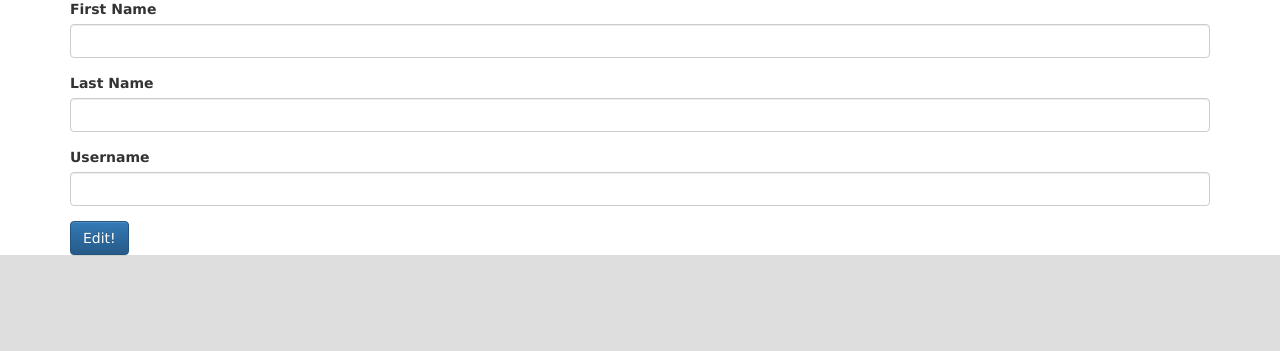
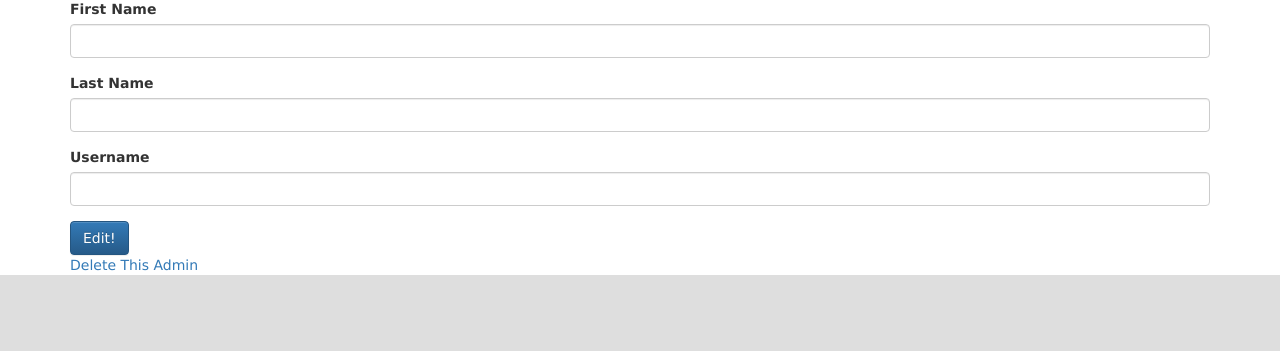
Before and after one commit to blueyedQT/AZ_Test, a CodeIgniter app: page /index.php/admins/edit_admin/1 in a window 1280 px wide. Shown: the part 234-585 px from the top of the page. Run offline with CodeIgniter, Linux system fonts and the light colour scheme; data that the repository does not hold is empty; some libraries are stand-ins or nearby versions.

Commit message:
Basic delete functionalty

```diff
--- a/application/config/routes.php
+++ b/application/config/routes.php
@@ -54,6 +54,7 @@ $route['add_admin'] = "admins/add_admin";
 $route['register_admin'] = "admins/register_admin";
 $route['edit_admin/(:num)'] = "admins/edit_admin/$1";
 $route['update_admin'] = "admins/update_admin";
+$route['delete_admin/(:num)'] = "admins/delete_admin/$1";
 
 // $route['about'] = "/investments/about";
 // $route['invest'] = "/investments/invest";
--- a/application/controllers/admins.php
+++ b/application/controllers/admins.php
@@ -103,8 +103,9 @@ class Admins extends CI_Controller {
 
 	public function edit_admin($id) {
 		$this->load->model('AdminModel');
-		$admin = $this->AdminModel->get_admin($id);
-		$this->load->view('admin/edit_admin', $admin);
+		$display['admin'] = $this->AdminModel->get_admin($id);
+		$display['errors'] = $this->session->flashdata('errors');
+		$this->load->view('admin/edit_admin', $display);
 	}
 
 	public function update_admin() {
@@ -119,9 +120,15 @@ class Admins extends CI_Controller {
 		}
 	}
 
-	public function remove_admin() {
-		$post = $this->input->post();
-		var_dump($post);
+	public function delete_admin($id) {
+		$this->load->model('AdminModel');
+		$result = $this->AdminModel->delete_admin($id);
+		if($result == true) {
+			redirect('admin_dashboard');
+		} else {
+			$this->set->flashdata('errors', 'There was an error, please try again');
+			redirect_back();
+		}
 	}
 
 }
--- a/application/models/adminmodel.php
+++ b/application/models/adminmodel.php
@@ -30,4 +30,9 @@ class AdminModel extends CI_Model {
 		$values = array($data['first_name'], $data['last_name'], $data['admin'], $data['id']);
 		return $this->db->query($query, $values);
 	}
+
+	public function delete_admin($id) {
+		$query = "DELETE FROM admin WHERE id = $id";
+		return $this->db->query($query);
+	}
 }
--- a/application/views/admin/edit_admin.php
+++ b/application/views/admin/edit_admin.php
@@ -2,23 +2,24 @@
  				<h1>Welcome to the Edit Admin Page!</h1>
 				<form role="form" action="/update_admin" method="post">
 <?php if(!empty($errors)) {
-	var_dump($errors);
-} ?>
+				var_dump($errors);
+			} ?>
 					<fieldset class="form-group">
 				    <label for="first_name">First Name</label>
-				    <input type="text" class="form-control" id="first_name" name="first_name" placeholder="<?php echo $first_name ?>" value="<?php echo $first_name ?>" >
+				    <input type="text" class="form-control" id="first_name" name="first_name" placeholder="<?php echo $admin['first_name'] ?>" value="<?php echo $admin['first_name'] ?>" >
 				  </fieldset>
 					<fieldset class="form-group">
 				    <label for="last_name">Last Name</label>
-				    <input type="text" class="form-control" id="last_name" name="last_name" placeholder="<?php echo $last_name ?>" value="<?php echo $last_name ?>">
+				    <input type="text" class="form-control" id="last_name" name="last_name" placeholder="<?php echo $admin['last_name'] ?>" value="<?php echo $admin['last_name'] ?>">
 				  </fieldset>
  					<fieldset class="form-group">
 				    <label for="username">Username</label>
-				    <input type="text" class="form-control" id="username" name="username" placeholder="<?php echo $username ?>" value="<?php echo $username ?>">
+				    <input type="text" class="form-control" id="username" name="username" placeholder="<?php echo $admin['username'] ?>" value="<?php echo $admin['username'] ?>">
 				  </fieldset>
-				  <input type="hidden" name="id" value="<?php echo $id ?>">
+				  <input type="hidden" name="id" value="<?php echo $admin['id']?>">
 				  <button type="submit" class="btn btn-primary">Edit!</button>
 				</form>
+				<a class="delete" href="/delete_admin/<?php echo $admin['id'] ?>">Delete This Admin</a></td>
 			</div>
 		</div><!-- closing container -->
 	</body>
```
